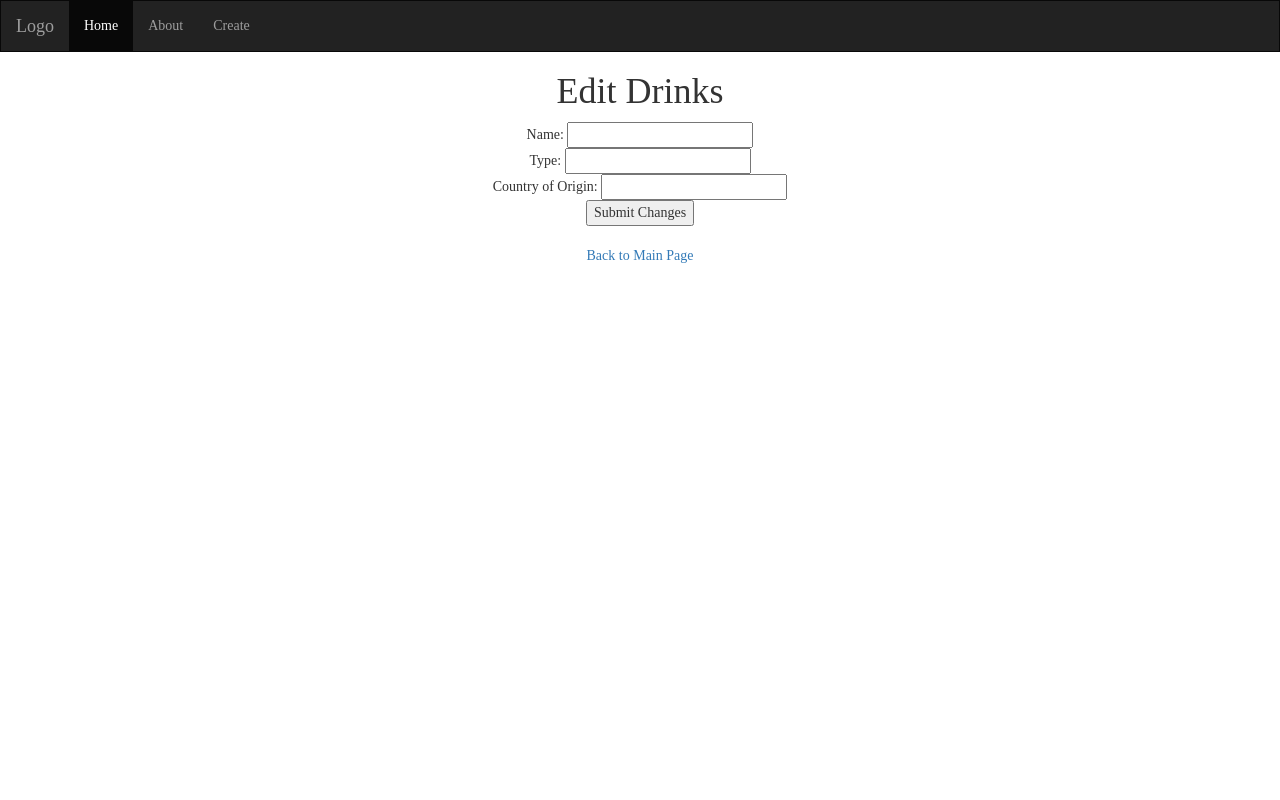
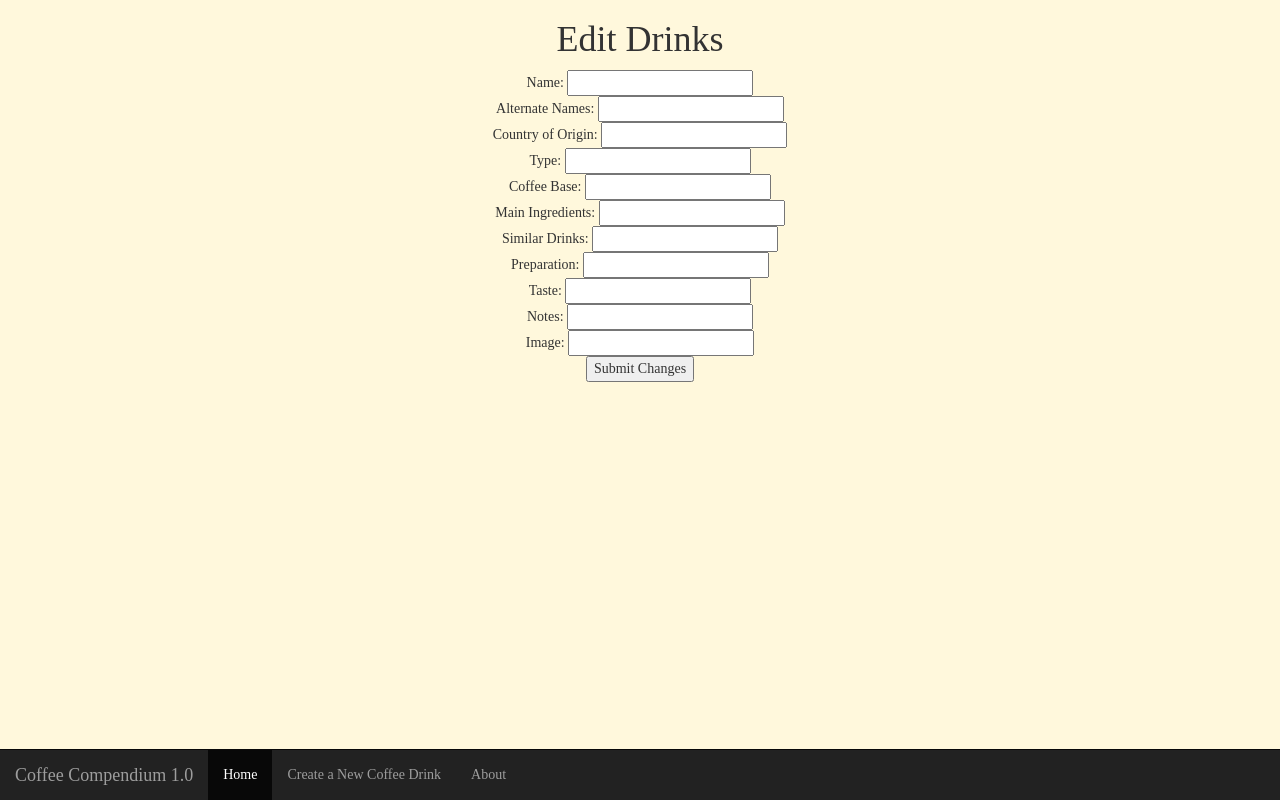
Before and after one commit to migcast21/ZoidbergProjectTwo, a Node server app: template views/edit.ejs in a window 1280 px wide. Run offline with Node 20, Linux system fonts and the light colour scheme; the template is opened without the code that fills it, so the values that code supplies are empty; some libraries are stand-ins or nearby versions; some web fonts are replaced.

Commit message:
solved bug

```diff
--- a/public/style.css
+++ b/public/style.css
@@ -1,10 +1,11 @@
 img {
-    width: 20%;
+    width: 25%;
 }
 
 body {
     text-align: center;
     font-family: 'Alegreya SC', serif;
+    background-color: cornsilk;
 }
 
 @media screen and (max-width: 767px) {
@@ -18,4 +19,26 @@ body {
 .navbar {
     margin-bottom: 0;
     border-radius: 0;
+
 }
+
+a:link {
+    color: darkslategray;
+}
+
+a:hover {
+    color: black;
+}
+
+a:visited {
+    color: darkslategray;
+}
+
+.btn-primary {
+    color: darkslategray;
+    background-color: navajowhite;
+}
+
+.btn-info:hover {
+    background-color: black;
+}
--- a/server.js
+++ b/server.js
@@ -2,12 +2,13 @@
 //Dependencies
 //___________________
 const express = require('express');
-const methodOverride  = require('method-override');
+const methodOverride = require('method-override');
 const mongoose = require ('mongoose');
 const app = express();
 const db = mongoose.connection;
 require('dotenv').config()
 const Coffee = require('./models/schema.js');
+const drinks = require('./models/coffee.js');
 //___________________
 //Port
 //___________________
@@ -51,6 +52,48 @@ app.use(methodOverride('_method'));// allow POST, PUT and DELETE from a form
 //___________________
 //localhost:3000
 
+//seed route
+app.get('/drinks/seed', (req, res) => {
+  Coffee.create(drinks,(err,data) => {
+    res.redirect('/drinks');
+  });
+});
+
+//delete route
+app.delete('/drinks/:id', (req, res)=>{
+  Coffee.findByIdAndDelete(req.params.id, (error, removedCoffee) => {
+    res.redirect('/drinks');
+  });
+});
+
+//edit route
+app.get('/drinks/:id/edit', (req, res)=>{
+  Coffee.findById(req.params.id, (error, foundCoffee)=>{
+      res.render(
+      'edit.ejs',
+      {
+        coffee: foundCoffee
+      }
+    );
+  });
+});
+
+app.put('/drinks/:id', (req, res)=>{
+  Coffee.findByIdAndUpdate(req.params.id,req.body,{new:true}, (error, updatedCoffee) => {
+    res.redirect('/drinks');
+    // res.send(req.body);
+  });
+});
+
+//index route
+app.get('/drinks', (req, res) => {
+  Coffee.find({}, (error, allCoffee) => {
+    res.render('index.ejs', {
+      coffee: allCoffee
+    });
+  });
+});
+
 //create route
 app.get('/drinks/new', (req, res)=>{
   res.render('new.ejs');
@@ -65,45 +108,10 @@ app.post('/drinks/', (req, res)=>{
 
 //show route
 app.get('/drinks/:id', (req, res)=>{
-  Coffee.findById(req.params.id, (err, foundCoffee)=>{
+  Coffee.findById(req.params.id, (error, foundCoffee)=>{
       res.render('show.ejs', {
         coffee: foundCoffee
       });
-  });
-});
-
-
-//index route
-app.get('/drinks', (req, res) => {
-  Coffee.find({}, (error, allCoffee) => {
-    res.render('index.ejs', {
-      coffee: allCoffee
-    });
-  });
-});
-
-//delete route
-app.delete('/drinks/:id', (req, res)=>{
-  Coffee.findByIdAndDelete(req.params.id, (err, removedCoffee) => {
-    res.redirect('/drinks');
-  });
-});
-
-//edit route
-app.get('/drinks/:id/edit', (req, res)=>{
-  Coffee.findById(req.params.id, (err, foundCoffee)=>{
-      res.render(
-      'edit.ejs',
-      {
-        coffee: foundCoffee
-      }
-    );
-  });
-});
-
-app.put('/drinks/:id', (req, res)=>{
-  Coffee.findByIdAndUpdate(req.params.id, req.body, {new:true}, (err, updatedModel) => {
-    res.redirect('/drinks');
   });
 });
 
--- a/views/edit.ejs
+++ b/views/edit.ejs
@@ -11,33 +11,36 @@
         <title>Coffee Drink | Edit Properties</title>
     </head>
     <body>
-        <nav class="navbar navbar-inverse">
-            <div class="container-fluid">
-              <div class="navbar-header">
-                <button type="button" class="navbar-toggle" data-toggle="collapse" data-target="#myNavbar">
-                  <span class="icon-bar"></span>
-                  <span class="icon-bar"></span>
-                  <span class="icon-bar"></span>
-                </button>
-                <a class="navbar-brand" href="#">Logo</a>
-              </div>
-              <div class="collapse navbar-collapse" id="myNavbar">
-                <ul class="nav navbar-nav">
-                  <li class="active"><a href="/drinks">Home</a></li>
-                  <li><a href="#">About</a></li>
-                  <li><a href="/drinks/new">Create</a></li>
-                </ul>
-              </div>
-            </div>
-          </nav>
         <h1>Edit Drinks</h1>
         <form action="/drinks/<%=coffee.id%>?_method=PUT" method="POST">
             Name: <input type="text" name="name" value="<%=coffee.name%>"/><br/>
-            Type: <input type="text" name="alternate_names" value="<%=coffee.alternate_names%>"/><br/>
+            Alternate Names: <input type="text" name="alternate_names" value="<%=coffee.alternate_names%>"/><br/>
             Country of Origin: <input type="text" name="country_of_origin" value="<%=coffee.country_of_origin%>"/><br/>
-            <input type="submit" name="" value="Submit Changes"/>
+            Type: <input type="text" name="types" value="<%=coffee.types%>"/><br/>
+            Coffee Base: <input type="text" name="coffee_base" value="<%=coffee.coffee_base%>"/><br/>
+            Main Ingredients: <input type="text" name="main_ingredients" value="<%=coffee.main_ingredients%>"/><br/>
+            Similar Drinks: <input type="text" name="similar_drinks" value="<%=coffee.similar_drinks%>"/><br/>
+            Preparation: <input type="text" name="preparation" value="<%=coffee.preparation%>"/><br/>
+            Taste: <input type="text" name="taste" value="<%=coffee.taste%>"/><br/>
+            Notes: <input type="text" name="notes" value="<%=coffee.notes%>"/><br/>
+            Image: <input type="text" name="img" value="<%=coffee.img%>"/><br/>
+            <input type="submit" value="Submit Changes"/>
         </form>
         <br/>
-        <a href="/drinks">Back to Main Page</a>
+        <br/>
+        <br/>
+        <br/>
+        <nav class="navbar navbar-inverse navbar-fixed-bottom">
+          <div class="container-fluid">
+            <div class="navbar-header">
+              <a class="navbar-brand" href="/drinks">Coffee Compendium 1.0</a>
+            </div>
+            <ul class="nav navbar-nav">
+              <li class="active"><a href="/drinks">Home</a></li>
+              <li><a href="/drinks/new">Create a New Coffee Drink</a></li>
+              <li><a href="#">About</a></li>
+            </ul>
+          </div>
+        </nav>
     </body>
 </html>
```
Also changed, not shown: models/coffee.js (+64 -12 lines), models/schema.js (+4 -4 lines), views/index.ejs (+24 -28 lines), views/new.ejs (+17 -20 lines), views/show.ejs (+17 -23 lines).
